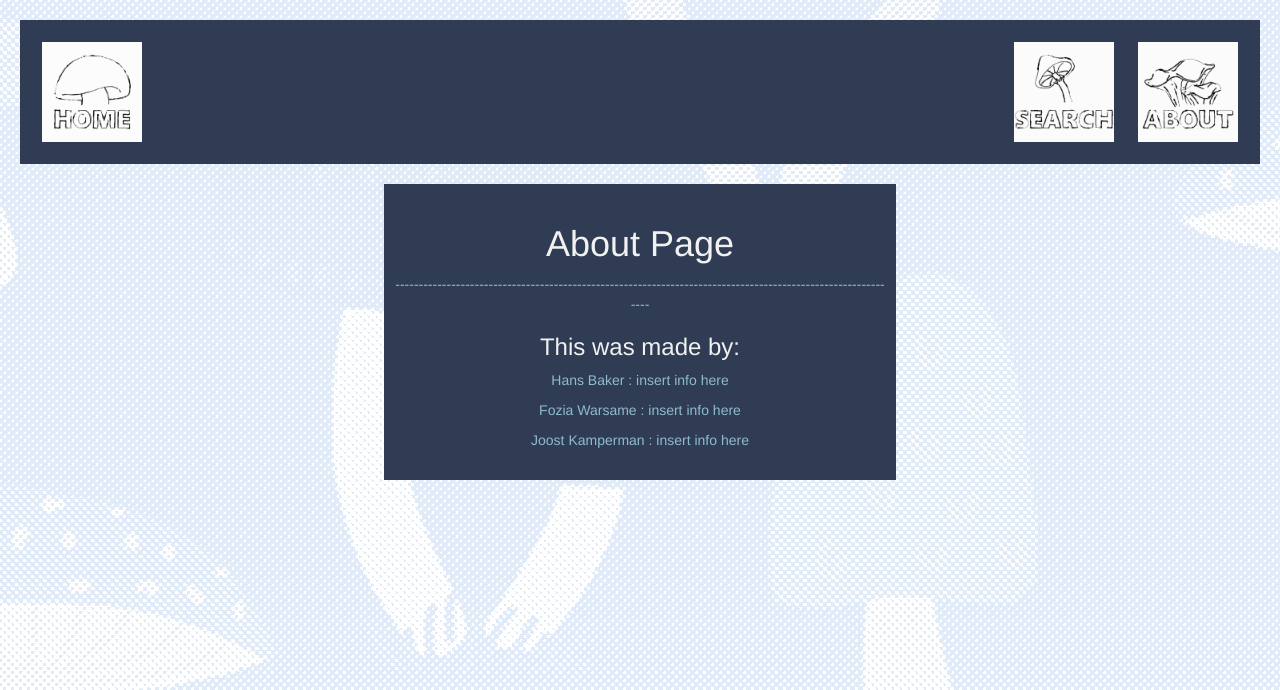
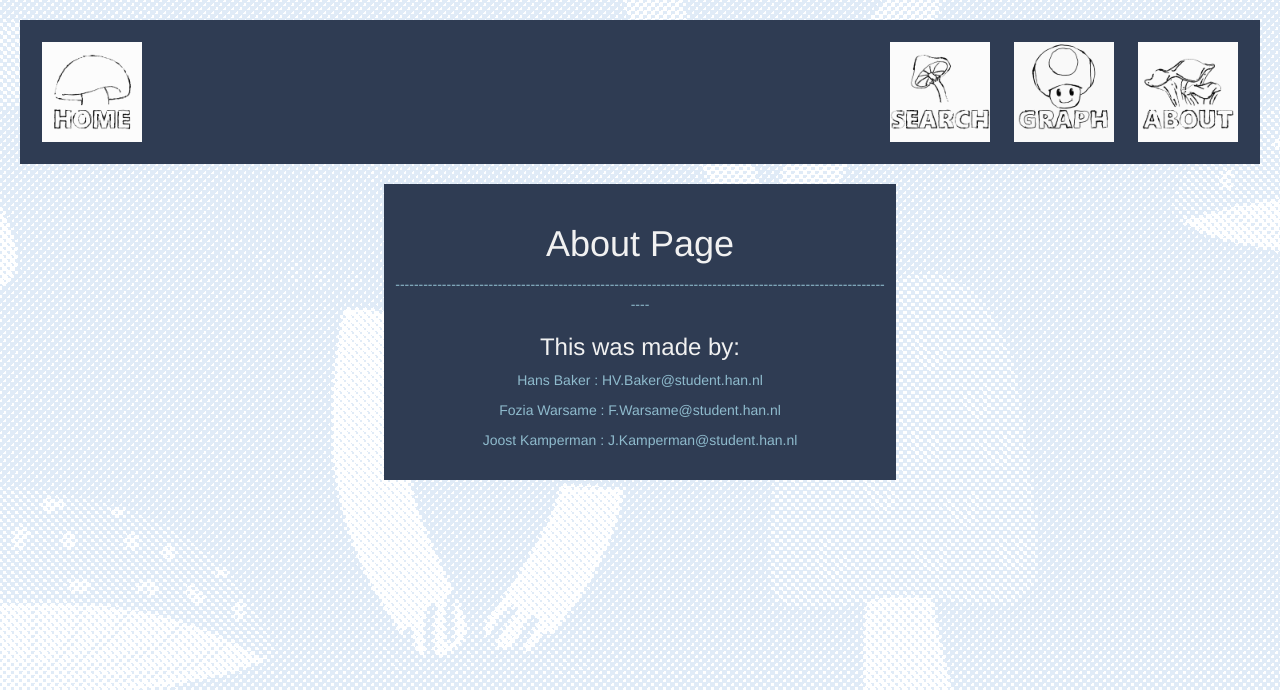
Before and after one commit to foziawarsame/groep11_project4, a Flask app: page /about in a window 1280 px wide. Shown: the top 690 px of the page. Run offline with Flask 2, Linux system fonts and the light colour scheme; data that the repository does not hold is empty; some libraries are stand-ins or nearby versions.

Commit message:
Add files via upload

```diff
--- a/templates/aboutpage.html
+++ b/templates/aboutpage.html
@@ -7,14 +7,15 @@
     <p>
         -------------------------------------------------------------------------------------------------------------
     </p>
+        <!-- Shows information of the people involved in this project -->
     <h3>This was made by:</h3>
     <p>
-    Hans Baker : insert info here
+    Hans Baker : HV.Baker@student.han.nl
     </p>
     <p>
-    Fozia Warsame : insert info here
+    Fozia Warsame : F.Warsame@student.han.nl
     </p>
     <p>
-    Joost Kamperman : insert info here
+    Joost Kamperman : J.Kamperman@student.han.nl
     </p>
 {% endblock %}
--- a/templates/homepage.html
+++ b/templates/homepage.html
@@ -7,6 +7,7 @@
     <p>
         -------------------------------------------------------------------------------------------------------------
     </p>
+        <!-- Shows simple information about the website and some of the functions -->
     <p>
         This website is made with Python, SQL, html and CSS.
     </p>
@@ -16,4 +17,7 @@
     <p>
         On the search page you can see and search for specific data.
     </p>
+    <p>
+        On the graph page you can see the most found proteins and families in a graph.
+    </p>
 {% endblock %}
--- a/templates/index.html
+++ b/templates/index.html
@@ -11,20 +11,25 @@
 </head>
 <body>
 
+        <!-- The header of every page -->
     <div class="header">
       <a href="/" class="logo">
           <img src="static/assets/home.gif" alt="Home Page" width="100" height="100">
       </a>
       <div class="header-right">
         <a href="/search">
-            <img src="static/assets/search.gif" alt="Home Page" width="100" height="100">
+            <img src="static/assets/search.gif" alt="Search Page" width="100" height="100">
+        </a>
+        <a href="/graphs">
+            <img src="static/assets/graph.gif" alt="Graph Page" width="100" height="100">
         </a>
         <a href="/about">
-            <img src="static/assets/about.gif" alt="Home Page" width="100" height="100">
+            <img src="static/assets/about.gif" alt="About Page" width="100" height="100">
         </a>
       </div>
     </div>
 
+        <!-- Where the content of every page will show -->
     <div class="content">
         {% block content %}
         {% endblock %}
--- a/templates/searchpage.html
+++ b/templates/searchpage.html
@@ -7,6 +7,7 @@
     <p>
         -------------------------------------------------------------------------------------------------------------
     </p>
+        <!-- A form used to enter what you are looking for and in which table of the database you are looking -->
     <form method="POST">
         <label>Filter box:</label>
         <input type="text" name="input">
@@ -19,6 +20,8 @@
         </select>
     </form>
 
+        <!-- A list of all the hits and fragments that were searched for. And if you enter nothing or open this page
+        then it shows all hits nad fragments of the database -->
     <ul>
         {% for f in fragment %}
             <li>
@@ -29,7 +32,8 @@
                     {% for e in data %}
                         {% if e[8] == f[0] %}
                             <div>
-                                <button type="button" class="btn btn-info" data-toggle="collapse" data-target="#demo{{ e[5] }}">
+                                <button type="button" class="btn btn-info" data-toggle="collapse"
+                                        data-target="#demo{{ e[5] }}">
                                     {{ e[4] }}
                                 </button>
                                 <div id="demo{{ e[5] }}" class="collapse">
```
